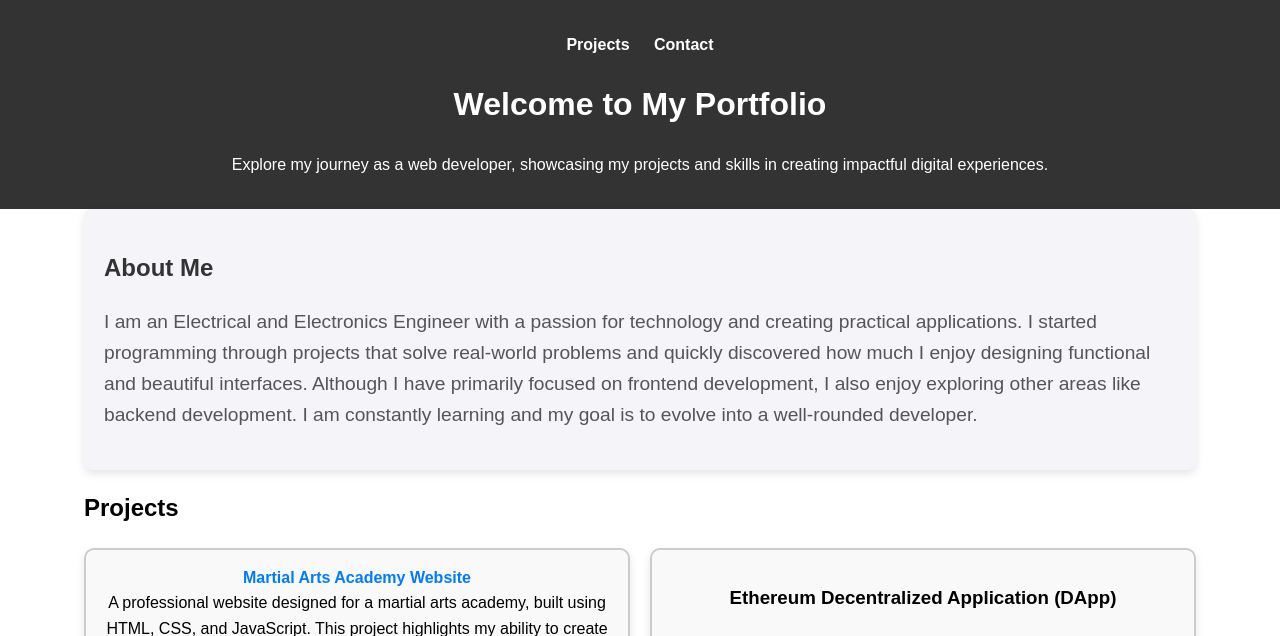
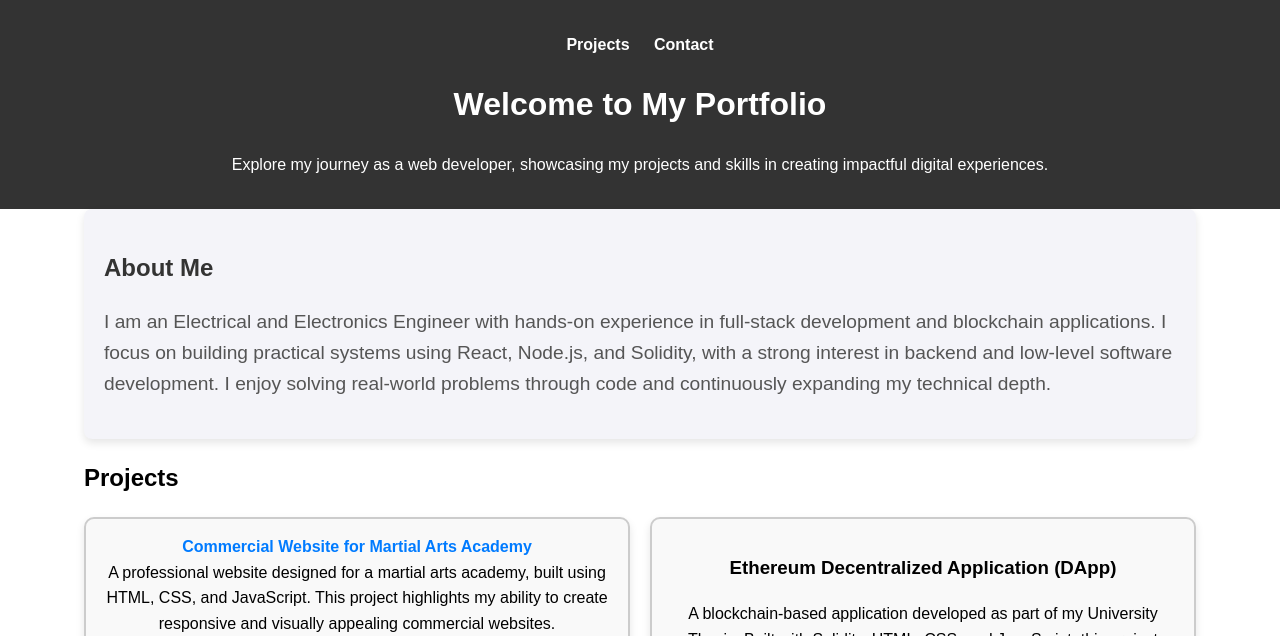
Before and after one commit to sanshou96/portfolio, a plain HTML site: page index.html in a window 1280 px wide. Shown: the top 636 px of the page. Drawn offline with Linux system fonts and the light colour scheme.

Commit message:
Revise 'About Me' and project description in index.html
Updated the 'About Me' section to reflect experience in full-stack development and blockchain applications, and revised project description for clarity.

```diff
--- a/index.html
+++ b/index.html
@@ -22,13 +22,13 @@
     <div class="container">
       <section id="about">
         <h2>About Me</h2>
-        <p>I am an Electrical and Electronics Engineer with a passion for
-           technology and creating practical applications. I started programming
-           through projects that solve real-world problems and quickly discovered
-            how much I enjoy designing functional and beautiful interfaces.
-             Although I have primarily focused on frontend development,
-              I also enjoy exploring other areas like backend development.
-              I am constantly learning and my goal is to evolve into a well-rounded developer.</p>
+        <p>I am an Electrical and Electronics Engineer
+ with hands-on experience in full-stack development
+and blockchain applications. I focus on building practical
+systems using React, Node.js,
+ and Solidity, with a strong interest in backend
+and low-level software development. I enjoy solving
+ real-world problems through code and continuously expanding my technical depth.</p>
       </section>
 
     <section id="projects">
@@ -36,7 +36,7 @@
       <ul>
         <li>
 
-          <a href="https://gspromitheas.gr/index.php">Martial Arts Academy Website</a><br>
+          <a href="https://gspromitheas.gr/index.php">Commercial Website for Martial Arts Academy</a><br>
           A professional website designed for a martial arts academy, built using HTML, CSS,
            and JavaScript. This project highlights
            my ability to create responsive and visually appealing commercial websites.
```
